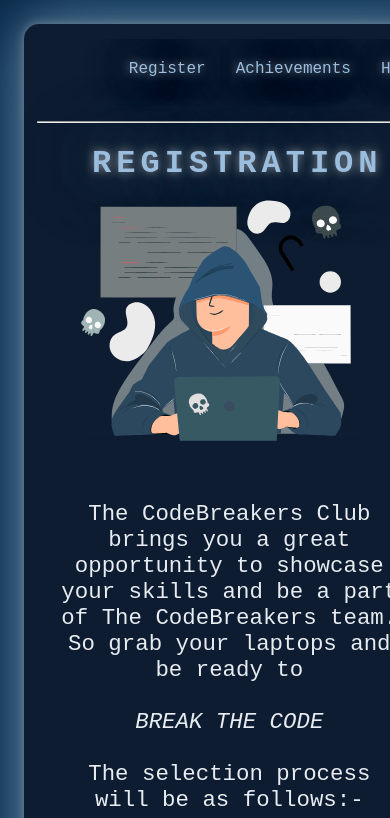
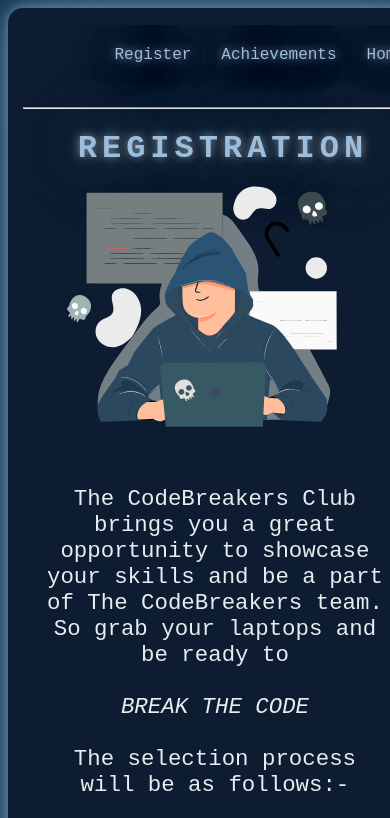
Before and after one commit to tcb-website/tcbwebsite, a plain HTML site: page register.html in a window 390 px wide. Shown: the top 818 px of the page. Drawn offline with nearby package versions, Linux system fonts and the light colour scheme.

Commit message:
Merge branch 'main' of https://github.com/tcb-website/tcbwebsite

```diff
--- a/css/register.css
+++ b/css/register.css
@@ -5,6 +5,7 @@ html {
 }
 
 body {
+    padding: 4%;
     scroll-behavior: smooth;
     background-color: rgb(8, 39, 68);
     overflow-x: hidden;
@@ -154,7 +155,7 @@ h3 {
 @media screen and (max-width: 600px) {
     body {
         overflow-x: hidden;
-        padding: 3%;
+        padding: 0%;
     }
     #topnav {
         flex-direction: column;
--- a/register.html
+++ b/register.html
@@ -8,7 +8,7 @@
     <title>Registration</title>
 </head>
 
-<body style="padding: 4%;">
+<body ">
 <div class="mainpage" >
     <table >
       <td width="50%" align="left" class="d">
```
Also changed, not shown: css/style.css (+4 -4 lines).
